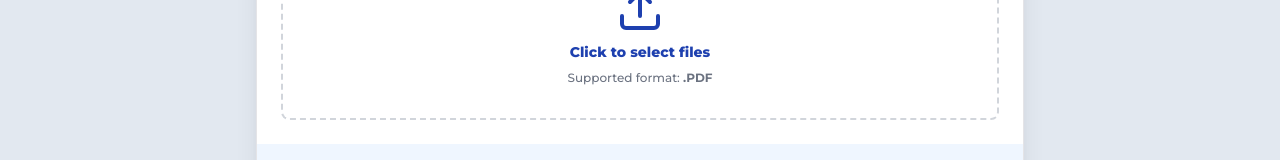
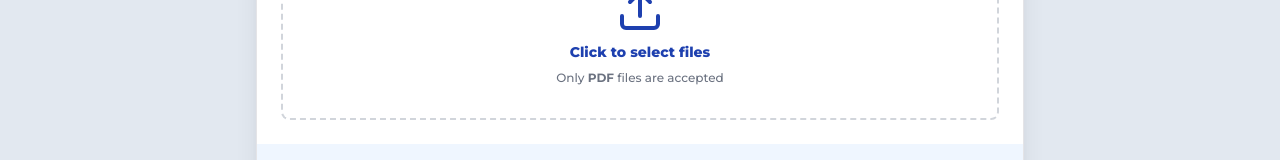
Before and after one commit to PaulJohn25/Ready2Print, a React (Vite) app in the folder client/: page / in a window 1280 px wide. Shown: the part 348-508 px from the top of the page. Built offline with nearby package versions, Linux system fonts and the light colour scheme.

Commit message:
Revert "Update supported file format text to specify .PDF"
This reverts commit 016881d6f4e7c8183b0ca90cc2f4527705954a9a.

```diff
--- a/client/src/pages/PrintCalculator/PrintingCalculator.tsx
+++ b/client/src/pages/PrintCalculator/PrintingCalculator.tsx
@@ -183,8 +183,7 @@ const PrintingCalculator = () => {
                 Click to select files
               </p>
               <p className="text-xs text-gray-500 font-medium font-montserrat">
-                {/* Only <strong>PDF</strong> files are accepted */}
-                Supported format: <strong>.PDF</strong>
+                Only <strong>PDF</strong> files are accepted
               </p>
             </label>
           </div>
```
